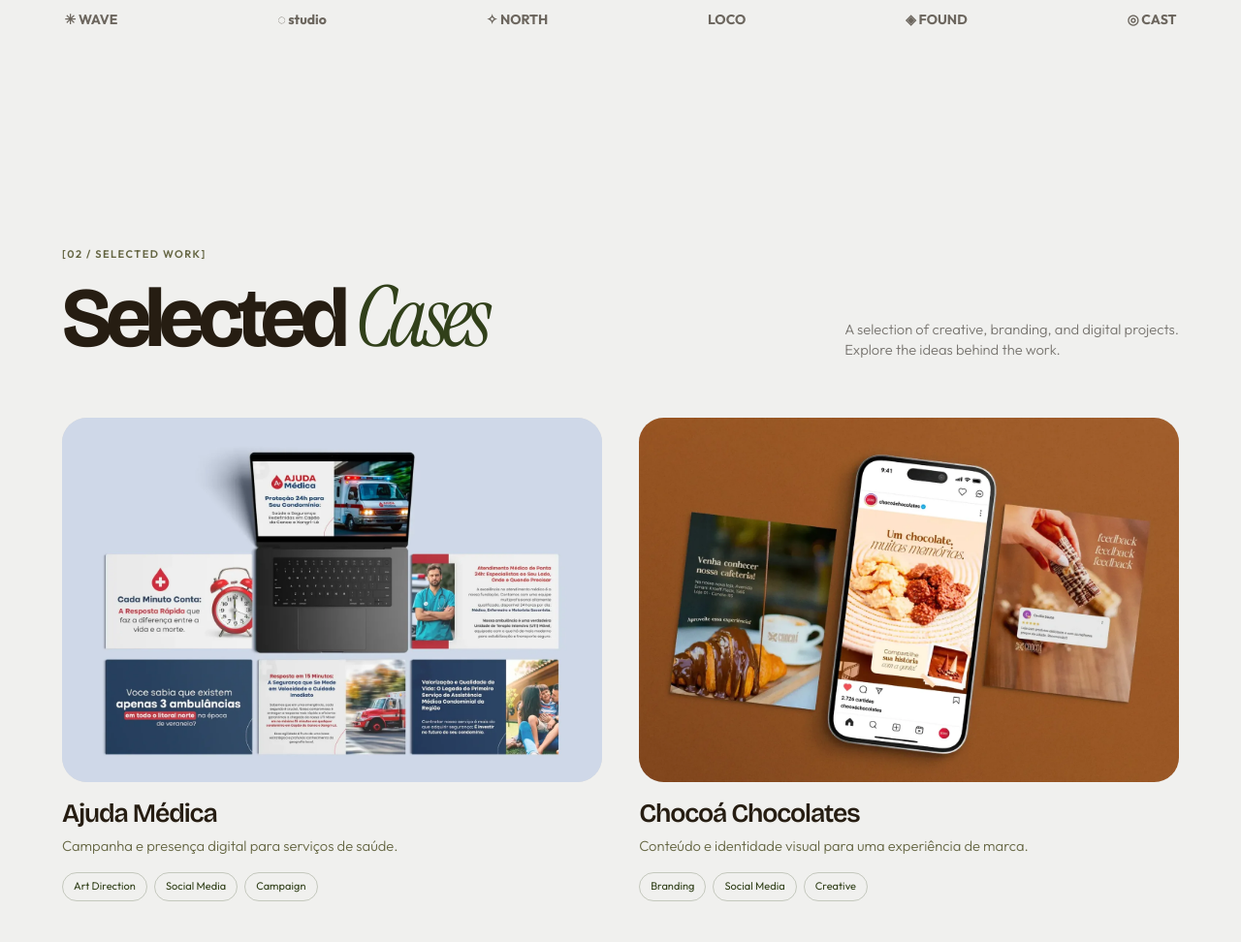
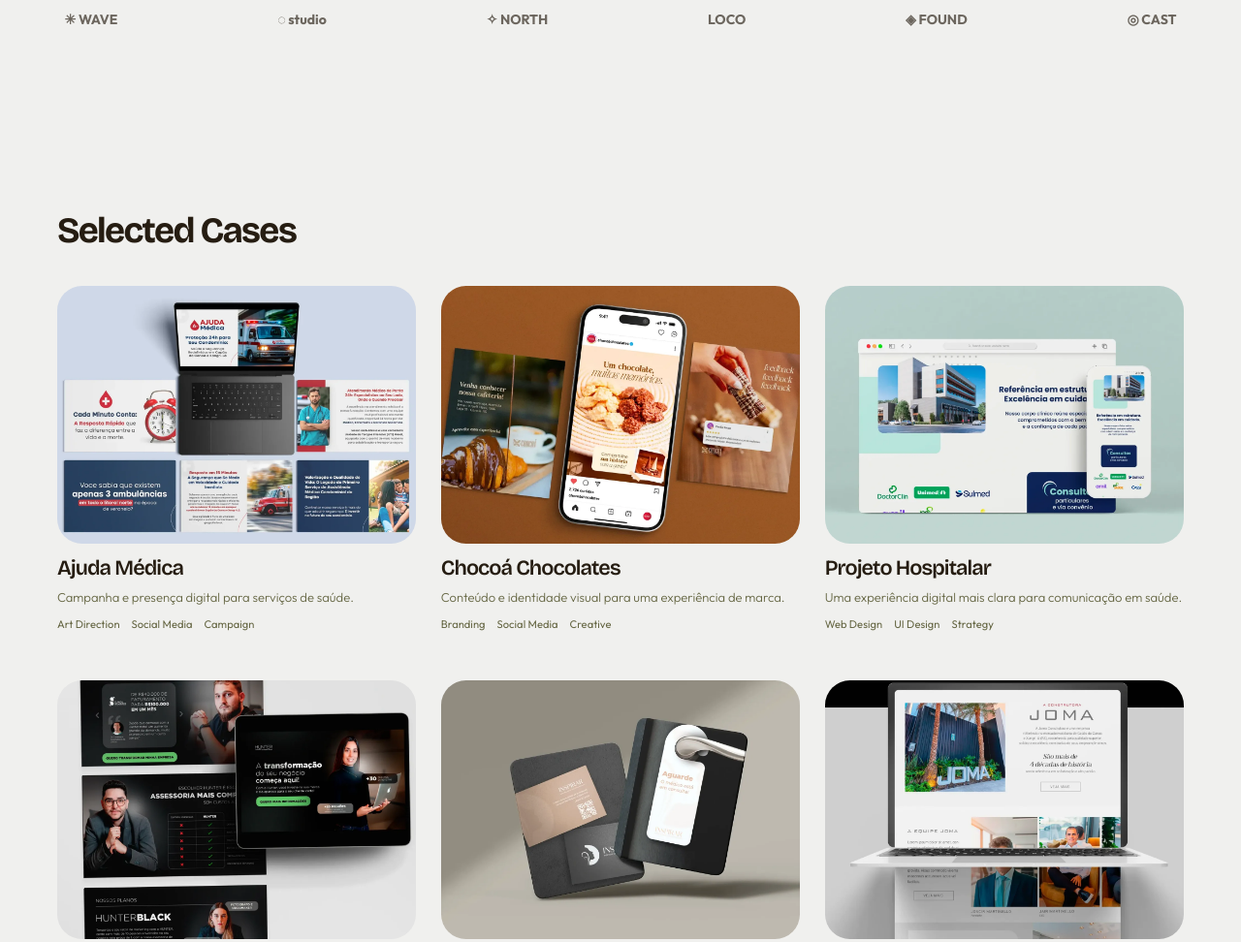
Before and after one commit to augusto19471/portfoliojuliana, a plain HTML site: page index.html in a window 1280 px wide. Shown: the part 2360-3332 px from the top of the page at 97% size. Drawn offline with nearby package versions, Linux system fonts and the light colour scheme; a web font is replaced by a local one.

Commit message:
Refine selected cases grid to three columns and seamless hover with plain tags

```diff
--- a/index.html
+++ b/index.html
@@ -725,6 +725,72 @@ main > section#projects.case-collection{
 @media(prefers-reduced-motion:reduce){
  .case-card-media img,.case-card-shade,.case-card-open{transition:none!important}
 }
+
+/* V32 — compact 3-column case grid; plain labels; seamless inset hover */
+main > section#projects.case-collection{
+ padding:clamp(70px,7vw,115px) clamp(24px,4.6vw,78px) clamp(95px,11vw,165px)!important;
+}
+.case-collection-heading{
+ display:block!important;
+ max-width:1580px!important;
+ margin:0 auto clamp(24px,2.8vw,40px)!important;
+}
+.case-collection-heading h2{
+ font-family:var(--font-title,'Bricolage Grotesque',sans-serif)!important;
+ font-size:clamp(26px,2.9vw,43px)!important;
+ line-height:1.13!important;
+ letter-spacing:-.045em!important;
+ font-style:normal!important;
+ font-weight:700!important;
+ color:#261D12!important;
+}
+.case-collection-grid{
+ grid-template-columns:repeat(3,minmax(0,1fr))!important;
+ column-gap:clamp(14px,2vw,30px)!important;
+ row-gap:clamp(35px,4vw,60px)!important;
+}
+.case-card{gap:13px!important}
+.case-card-media{
+ aspect-ratio:1.39 / 1!important;
+ border-radius:clamp(17px,2vw,29px)!important;
+ background:#F0F0EE!important;
+ border:none!important;
+ box-shadow:none!important;
+ overflow:hidden!important;
+}
+.case-card-media img{
+ transform:scale(1.075)!important;
+ transform-origin:center center!important;
+ filter:brightness(1)!important;
+ transition:transform .55s cubic-bezier(.22,1,.36,1),filter .45s ease!important;
+}
+.case-card-media:hover img,.case-card-media:focus-visible img{
+ transform:scale(1.005)!important;
+ filter:brightness(.88)!important;
+}
+.case-card-media:hover .case-card-shade,.case-card-media:focus-visible .case-card-shade{
+ background:rgba(0,0,0,.08)!important;
+}
+.case-card-details h3{font-size:clamp(19px,1.7vw,27px)!important}
+.case-card-details p{font-size:clamp(13px,1vw,15px)!important;line-height:1.45!important}
+.case-card-tags{gap:5px 12px!important;margin-top:12px!important}
+.case-card-tags span{
+ padding:0!important;
+ border:0!important;
+ border-radius:0!important;
+ background:transparent!important;
+ color:#656643!important;
+ font-size:clamp(11px,.87vw,13px)!important;
+ font-weight:400!important;
+}
+@media (max-width:950px){
+ .case-collection-grid{grid-template-columns:repeat(2,minmax(0,1fr))!important}
+}
+@media (max-width:600px){
+ .case-collection-grid{grid-template-columns:1fr!important;row-gap:39px!important}
+ .case-card-media{aspect-ratio:1.42/1!important;border-radius:20px!important}
+ .case-collection-heading h2{font-size:30px!important}
+}
 </style></head>
 <body>
 
@@ -773,8 +839,7 @@ main > section#projects.case-collection{
 <section id="about" class="about section-pad"><div class="eyebrow">[WHO WE ARE]</div><div class="about-layout"><div class="about-image"><img src="https://images.unsplash.com/photo-1531058020387-3be344556be6?w=850&q=85" alt="Fashion portrait"></div><div class="about-copy"><div class="eyebrow">[01 / Our Commitment]</div><h2>Consistent<br>quality in every<br>project, blending<br>innovative Design</h2><p>We create digital experiences where strategy, thoughtful design and technology work closely. Every interaction is considered, every detail refined, and every outcome meaningful.</p><div class="stats"><div><strong data-count="190">0</strong><span>Global<br>Partners</span></div><div><strong data-count="92">0</strong><span>Client<br>Retention</span></div><div><strong data-count="32" data-suffix="%">0</strong><span>Industries<br>We Serve</span></div></div></div></div><div class="partners"><span>✳ WAVE</span><span>◌ studio</span><span>✧ NORTH</span><span>LOCO</span><span>◈ FOUND</span><span>◎ CAST</span></div></section>
 <section id="projects" class="projects case-collection" aria-labelledby="cases-heading">
   <header class="case-collection-heading">
-    <div><span class="case-eyebrow">[02 / SELECTED WORK]</span><h2 id="cases-heading">Selected <em>Cases</em></h2></div>
-    <p>A selection of creative, branding, and digital projects.<br>Explore the ideas behind the work.</p>
+    <h2 id="cases-heading">Selected Cases</h2>
   </header>
   <div class="case-collection-grid" id="all-projects">
 <article class="case-card" data-case-index="0">
```
